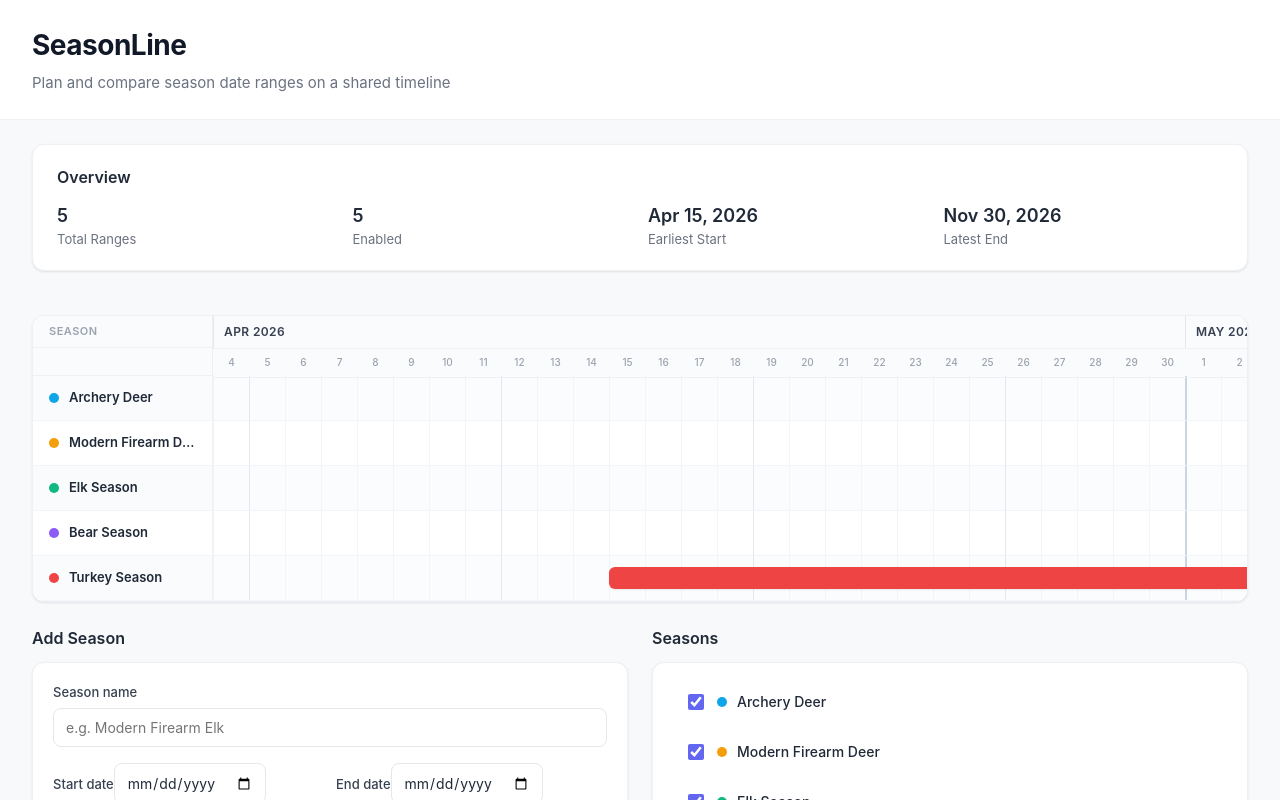
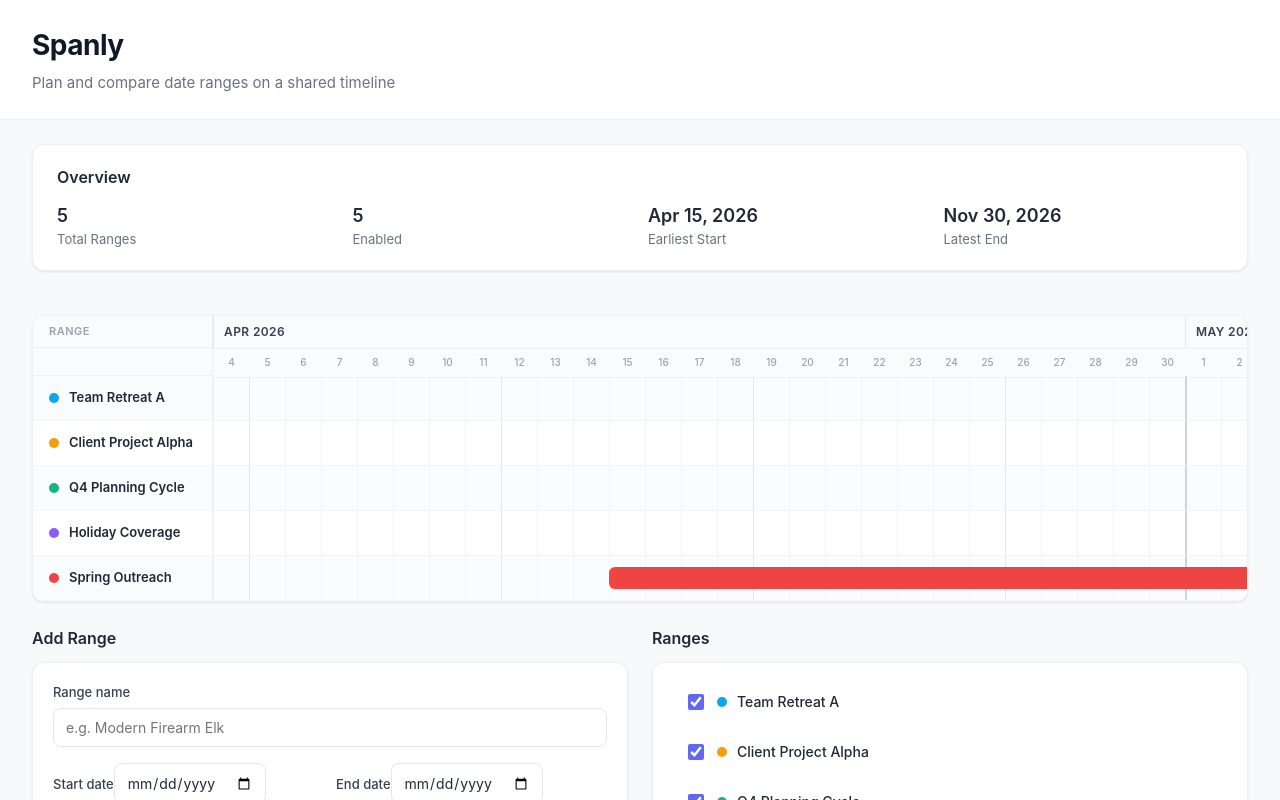
Before and after one commit to TheMustyCow/spanly, a React (Vite) app: page / in a window 1280 px wide. Shown: the top 800 px of the page. Built offline with nearby package versions, Linux system fonts and the light colour scheme.

Commit message:
Changed name to 'Spanly' and moved theme from hunting to just regular planning

```diff
--- a/index.html
+++ b/index.html
@@ -4,7 +4,7 @@
     <meta charset="UTF-8" />
     <link rel="icon" type="image/svg+xml" href="/favicon.svg" />
     <meta name="viewport" content="width=device-width, initial-scale=1.0" />
-    <title>SeasonLine</title>
+    <title>Spanly</title>
   </head>
   <body>
     <div id="root"></div>
--- a/src/App.tsx
+++ b/src/App.tsx
@@ -6,7 +6,7 @@ import { Timeline } from './components/Timeline';
 import { SummaryCard } from './components/SummaryCard';
 import './App.css';
 
-const STORAGE_KEY = 'seasonline-data-v1';
+const STORAGE_KEY = 'spanly-data-v1';
 
 function loadInitial(): SeasonRange[] {
   try {
@@ -31,8 +31,8 @@ export default function App() {
   return (
     <div className="app">
       <header className="app-header">
-        <h1>SeasonLine</h1>
-        <p className="subtitle">Plan and compare season date ranges on a shared timeline</p>
+        <h1>Spanly</h1>
+        <p className="subtitle">Plan and compare date ranges on a shared timeline</p>
       </header>
 
       <main className="app-layout">
--- a/src/components/ControlPanel.css
+++ b/src/components/ControlPanel.css
@@ -20,7 +20,7 @@
   margin: 0;
 }
 
-.season-form {
+.range-form {
   background: #fff;
   border-radius: 12px;
   padding: 20px;
--- a/src/components/ControlPanel.tsx
+++ b/src/components/ControlPanel.tsx
@@ -114,10 +114,10 @@ export const ControlPanel: React.FC<ControlPanelProps> = ({ ranges, onUpdate })
   return (
     <div className="control-panel">
       <div className="cp-form-section">
-        <h2>{editingId ? 'Edit Season' : 'Add Season'}</h2>
-        <form onSubmit={handleSubmit} className="season-form">
+        <h2>{editingId ? 'Edit Range' : 'Add Range'}</h2>
+        <form onSubmit={handleSubmit} className="range-form">
           <div className="form-row">
-            <label htmlFor="name">Season name</label>
+            <label htmlFor="name">Range name</label>
             <input
               id="name"
               type="text"
@@ -192,10 +192,10 @@ export const ControlPanel: React.FC<ControlPanelProps> = ({ ranges, onUpdate })
       </div>
 
       <div className="cp-list-section">
-        <h2>Seasons</h2>
+        <h2>Ranges</h2>
         <div className="range-list">
           {ranges.length === 0 ? (
-            <p className="empty-list">No seasons yet. Add one above.</p>
+            <p className="empty-list">No ranges yet. Add one above.</p>
           ) : (
             <ul>
               {ranges.map((r) => (
@@ -239,8 +239,8 @@ export const ControlPanel: React.FC<ControlPanelProps> = ({ ranges, onUpdate })
 
       <Dialog
         open={deleteId !== null}
-        title="Delete Season"
-        message="This will permanently remove the season from your timeline. You can’t undo this action."
+        title="Delete Range"
+        message="This will permanently remove the date range from your timeline. You can’t undo this action."
         confirmLabel="Delete"
         cancelLabel="Cancel"
         confirmVariant="danger"
--- a/src/components/Timeline.css
+++ b/src/components/Timeline.css
@@ -145,18 +145,18 @@
   position: relative;
 }
 
-.tl-season-row {
+.tl-range-row {
   display: flex;
   height: 44px;
   align-items: stretch;
   border-bottom: 1px solid #f1f5f9;
 }
 
-.tl-season-row.even {
+.tl-range-row.even {
   background: rgba(248, 250, 252, 0.5);
 }
 
-.tl-season-row.odd {
+.tl-range-row.odd {
   background: #fff;
 }
 
@@ -219,7 +219,7 @@
   width: 1.5px;
 }
 
-/* season bars */
+/* range bars */
 .tl-bar {
   position: absolute;
   top: 50%;
--- a/src/components/Timeline.tsx
+++ b/src/components/Timeline.tsx
@@ -115,7 +115,7 @@ export const Timeline: React.FC<TimelineProps> = ({ ranges }) => {
   if (enabled.length === 0 || !timelineStart) {
     return (
       <div className="timeline-card empty">
-        <p className="empty-text">No seasons enabled. Check the boxes below to view them on the timeline.</p>
+        <p className="empty-text">No ranges enabled. Check the boxes below to view them on the timeline.</p>
       </div>
     );
   }
@@ -129,7 +129,7 @@ export const Timeline: React.FC<TimelineProps> = ({ ranges }) => {
           {/* Sticky header */}
           <div className="tl-sticky-header">
             <div className="tl-header-labels">
-              <div className="tl-corner tl-corner-top">Season</div>
+                <div className="tl-corner tl-corner-top">Range</div>
               <div className="tl-corner" />
             </div>
             <div className="tl-header-track" style={{ width: `${trackWidth}px` }}>
@@ -177,7 +177,7 @@ export const Timeline: React.FC<TimelineProps> = ({ ranges }) => {
               return (
                 <div
                   key={s.id}
-                  className={`tl-season-row ${idx % 2 === 0 ? 'even' : 'odd'}`}
+                  className={`tl-range-row ${idx % 2 === 0 ? 'even' : 'odd'}`}
                 >
                   <div className="tl-row-label">
                     <span className="tl-dot" style={{ backgroundColor: s.color }} />
--- a/src/data/seed.ts
+++ b/src/data/seed.ts
@@ -20,46 +20,46 @@ export function getNextColor(index: number): string {
 export const SEED_DATA: SeasonRange[] = [
   {
     id: '1',
-    name: 'Archery Deer',
+    name: 'Team Retreat A',
     startDate: '2026-09-01',
     endDate: '2026-09-30',
-    category: 'Archery',
+    category: 'Internal',
     color: '#0ea5e9',
     enabled: true,
   },
   {
     id: '2',
-    name: 'Modern Firearm Deer',
+    name: 'Client Project Alpha',
     startDate: '2026-11-15',
     endDate: '2026-11-30',
-    category: 'Firearm',
+    category: 'Client',
     color: '#f59e0b',
     enabled: true,
   },
   {
     id: '3',
-    name: 'Elk Season',
+    name: 'Q4 Planning Cycle',
     startDate: '2026-10-26',
     endDate: '2026-11-03',
-    category: 'Firearm',
+    category: 'Planning',
     color: '#10b981',
     enabled: true,
   },
   {
     id: '4',
-    name: 'Bear Season',
+    name: 'Holiday Coverage',
     startDate: '2026-08-15',
     endDate: '2026-11-30',
-    category: 'General',
+    category: 'Operations',
     color: '#8b5cf6',
     enabled: true,
   },
   {
     id: '5',
-    name: 'Turkey Season',
+    name: 'Spring Outreach',
     startDate: '2026-04-15',
     endDate: '2026-05-31',
-    category: 'Shotgun',
+    category: 'Marketing',
     color: '#ef4444',
     enabled: true,
   },
```
Also changed, not shown: 1 other file (tests, documents, lock files or other folders).
